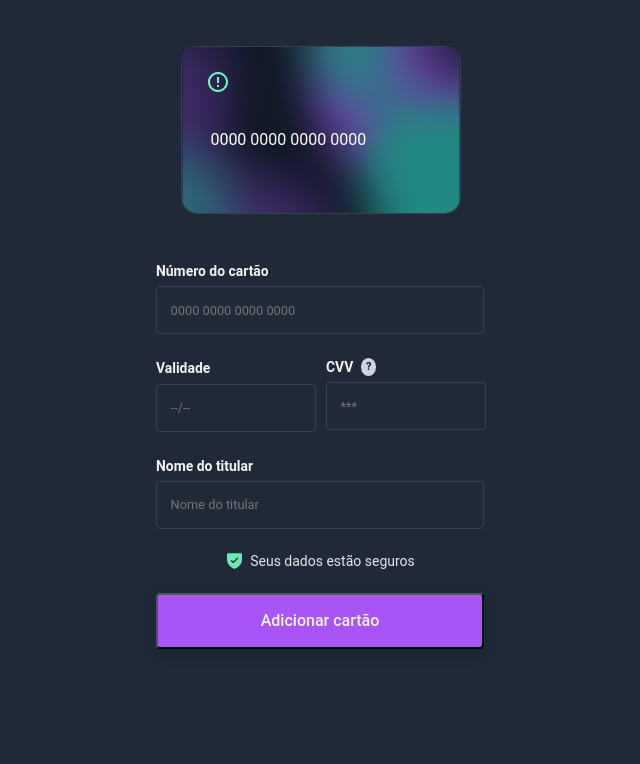
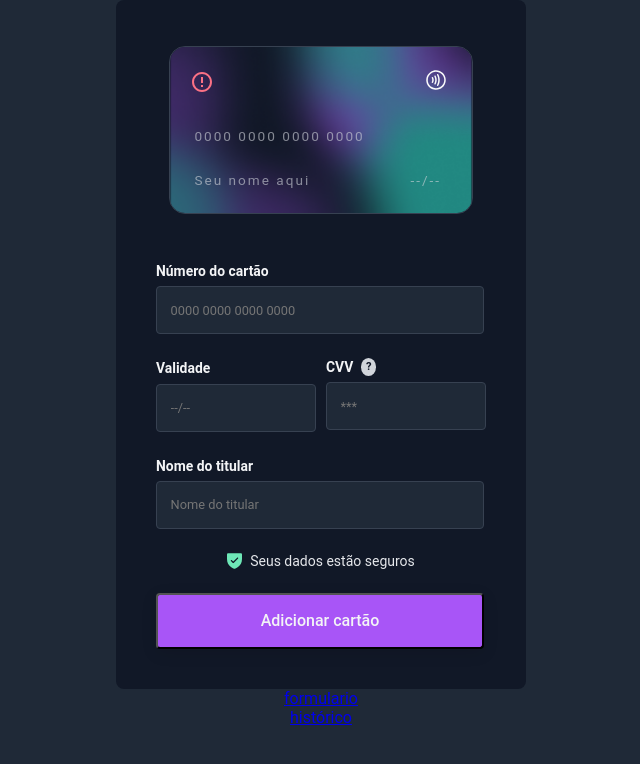
Before and after one commit to ryanoliveiragit/-rocketseat-cardswap, a React (Vite) app: page /form in a window 1280 px wide. Shown: the top 764 px of the page, without its empty margins (319-959 px from the left). Built offline with nearby package versions, Linux system fonts and the light colour scheme; the HTML template or start-up script is replaced by a standard one.

Commit message:
cartão finalizado, criado rotas

```diff
--- a/package.json
+++ b/package.json
@@ -17,6 +17,7 @@
     "react-hook-form": "^7.43.8",
     "react-icons": "^4.8.0",
     "react-input-mask": "^2.0.4",
+    "react-router-dom": "^6.10.0",
     "styled-components": "^5.3.9",
     "zod": "^3.21.4"
   },
--- a/src/App.tsx
+++ b/src/App.tsx
@@ -2,13 +2,18 @@ import { Home } from "./pages/home/home";
 import { GlobalStyle } from "./styles/global";
 import { ThemeProvider } from "styled-components";
 import { defaultTheme } from "./styles/theme/default";
+import { BrowserRouter } from 'react-router-dom'
+import { Router } from './routes/index'
 
 export function App() {
   return (
-      <ThemeProvider theme={defaultTheme}>
+    <ThemeProvider theme={defaultTheme}>
+      <BrowserRouter>
+        <Router />
         <Home />
-        <GlobalStyle />
-      </ThemeProvider>
+      </BrowserRouter>
+      <GlobalStyle />
+    </ThemeProvider>
   );
 }
 
--- a/src/pages/history/index.tsx
+++ b/src/pages/history/index.tsx
@@ -1,7 +1,7 @@
 export function History() {
     return (
         <div>
-            historico
+            <p>sexo</p>
         </div>
     )
 }
--- a/src/pages/home/components/form/index.tsx
+++ b/src/pages/home/components/form/index.tsx
@@ -21,6 +21,8 @@ import {
   InputContainerFlex,
   Reader,
   ContainerCVV,
+  Container,
+  BackgroundContainer,
 } from "./styles";
 
 import creaditCard from "../../../../assets/creaditCard.png";
@@ -127,7 +129,8 @@ export function Form() {
   console.log(flag);
 
   let placeholderNumber: string = "0000 0000 0000 0000";
-  let placeholderValidity = "--/--";
+  let placeholderValidity: string = "--/--";
+  let placeholderName: string = 'Seu nome aqui'
 
   function handleCardNumberChange(event: React.ChangeEvent<HTMLInputElement>) {
     const numberValue = event.target.value;
@@ -192,16 +195,17 @@ export function Form() {
     console.log(card);
   }
   return (
-    <div>
+    <BackgroundContainer>
+    <Container>
       <ReactCardFlip isFlipped={isFlipped} flipDirection="horizontal">
         <div>
           <CreditCard>
             <img src={creaditCard} alt="creditCard" />
             <Number>
-              {cardNumber !== "" ? cardNumber : placeholderNumber}
+              {cardNumber !== "" ? cardNumber : <span className="placeholder">{placeholderNumber}</span>}
             </Number>
-            <Name>{name}</Name>
-            <Validity>{validity}</Validity>
+            <Name> {name !== "" ? name : <span className="placeholder">{placeholderName}</span>}</Name>
+            <Validity>{validity !== "" ? validity : <span className="placeholder">{placeholderValidity}</span>}</Validity>
             <div>
               <FlagCard>
                 {flag === "Visa" ? (
@@ -211,10 +215,12 @@ export function Form() {
                 ) : flag === "ELO" ? (
                   <img src={flagElo} alt="flagElo" />
                 ) : (
-                  <RiErrorWarningLine size={24} fill={"#71fbbb"} />
+                  <RiErrorWarningLine size={24} fill={"#FB7185"} />
                 )}
               </FlagCard>
-              <Sound />
+              <Sound>
+                <img src={sound} alt="flagSound" />
+              </Sound>
             </div>
           </CreditCard>
         </div>
@@ -230,7 +236,7 @@ export function Form() {
                 ) : flag === "ELO" ? (
                   <img src={flagElo} alt="flagElo" />
                 ) : (
-                  <RiErrorWarningLine size={24} fill={"#71fbbb"} />
+                  <RiErrorWarningLine size={24} fill={"#FB7185"} />
                 )}
               </FlagCard>
               <Reader />
@@ -319,6 +325,7 @@ export function Form() {
         </DadosSeguro>
         <ButtonSubmit type="submit">Adicionar cartão</ButtonSubmit>
       </FormContainer>
-    </div>
+    </Container>
+    </BackgroundContainer>
   );
 }
--- a/src/pages/home/components/form/styles.ts
+++ b/src/pages/home/components/form/styles.ts
@@ -1,5 +1,16 @@
 import styled from "styled-components";
 
+export const Container = styled.div`
+  background-color: ${(props) => props.theme["gray-900"]};
+  border-radius: 8px;
+`
+export const BackgroundContainer = styled.div`
+    height: 100%;
+    align-items: center;
+    display: flex;
+    justify-content: center;
+    flex-direction: column;
+`
 export const InputCard = styled.input`
   background-color: black;
   color: white;
@@ -63,6 +74,13 @@ export const ButtonSubmit = styled.button`
 `;
 
 export const CreditCard = styled.div`
+  .placeholder {
+  color: ${(props) => props.theme["gray-300"]};
+  letter-spacing: 2px;
+  font-weight: 400;
+  font-size: .85rem;
+  opacity: .6;
+}
   margin: 2.9rem;
   position: relative;
   display: flex;
@@ -71,7 +89,7 @@ export const CreditCard = styled.div`
   > img {
     box-sizing: border-box;
 
-    width: 17.5rem;
+    width: 19em;
     height: 10.5rem;
 
     background: #111827;
@@ -106,7 +124,7 @@ export const CreditCard = styled.div`
 `;
 export const Number = styled.p`
   position: absolute;
-  top: 5.2rem;
+  top: 5rem;
   left: 2rem;
   color: white;
   z-index: 2;
@@ -120,7 +138,7 @@ export const Name = styled.p`
 `;
 export const CVV = styled.p`
   position: absolute;
-  top: .5rem;
+  top: .65rem;
   left: 9rem;
   color: white;
   z-index: 2;
@@ -130,12 +148,12 @@ export const CVV = styled.p`
 export const Validity = styled.p`
   position: absolute;
   top: 7.7rem;
-  left: 13.5rem;
+  left: 15.5rem;
   color: white;
   z-index: 2;
 `;
 export const FormContainer = styled.form`
-  margin: 1.5rem;
+  margin: 2.5rem;
 
   P {
     color: red;
@@ -203,7 +221,7 @@ export const FlagCard = styled.div`
 export const Sound = styled.div`
   position: absolute;
   top: 1.5rem;
-  left: 14.7rem;
+  left: 16.5rem;
 `;
 export const Reader = styled.div`
   background-color: ${(props) => props.theme["gray-900"]};
--- a/src/pages/home/home.tsx
+++ b/src/pages/home/home.tsx
@@ -1,12 +1,14 @@
 import { History } from "../history"
 import { Form } from "./components/form"
 import { BackgroundContainer } from "./styles"
+import { Link } from "react-router-dom";
 
 export function Home() {
     return (
         <>
             <BackgroundContainer>
-                <Form />
+                <Link to="/Form">formulario</Link>
+                <Link to="/History">histórico</Link>
             </BackgroundContainer>
         </>
     )
--- a/src/pages/home/styles.ts
+++ b/src/pages/home/styles.ts
@@ -1,7 +1,6 @@
 import styled from "styled-components";
 
 export const BackgroundContainer = styled.div`
-    height: 100%;
     align-items: center;
     display: flex;
     justify-content: center;
--- /dev/null
+++ b/src/routes/index.tsx
@@ -0,0 +1,12 @@
+import { Routes, Route } from 'react-router-dom'
+import { Form } from "../pages/home/components/form";
+import { History } from "../pages/history";
+
+export function Router() {
+  return (
+    <Routes>
+      <Route path="/form" element={<Form />} />
+      <Route path="/history" element={<History />} />
+  </Routes>
+  );
+}
```
Also changed, not shown: 1 other file (tests, documents, lock files or other folders).
